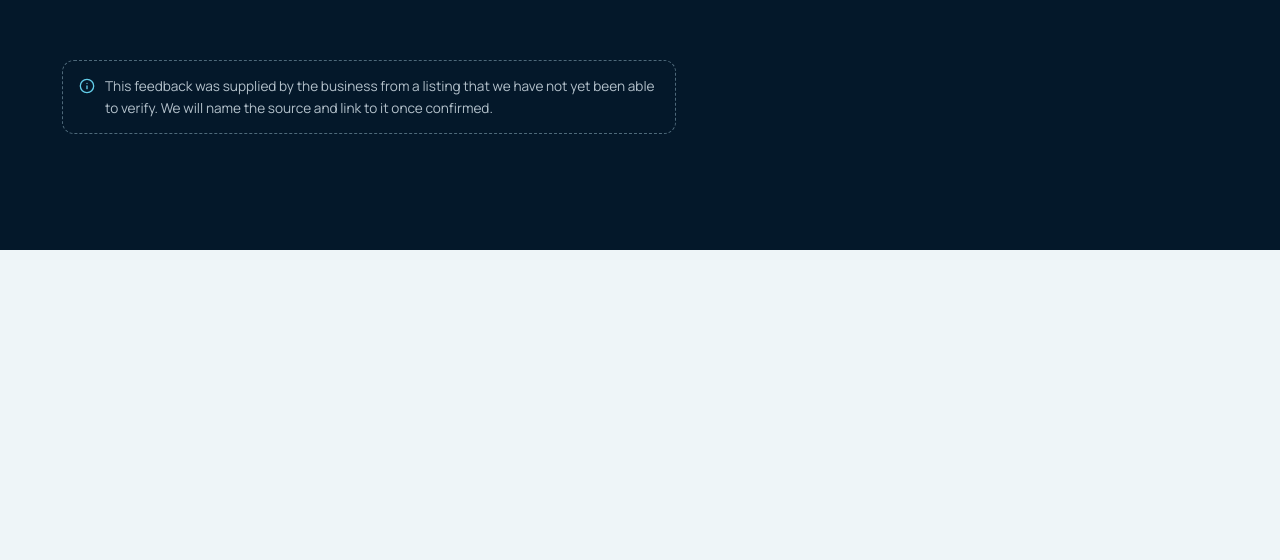
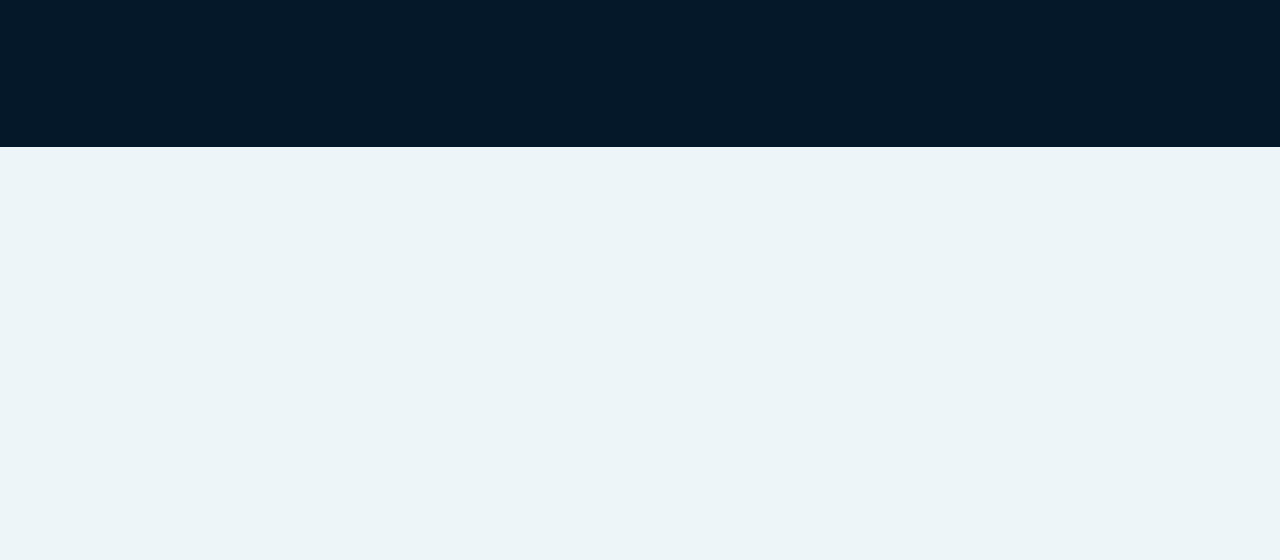
Before and after one commit to faisalahmad7/Alfa-Refrigeration-landing-page, a React (Vite) app: page / in a window 1280 px wide. Shown: the part 8913-9473 px from the top of the page. Built offline with nearby package versions, Linux system fonts and the light colour scheme.

Commit message:
Remove internal source notes from customer feedback section

```diff
--- a/src/components/Reviews.jsx
+++ b/src/components/Reviews.jsx
@@ -1,10 +1,7 @@
-import { LuInfo } from 'react-icons/lu';
 import Reveal from './Reveal.jsx';
 import SectionHeader from './SectionHeader.jsx';
 import { reviews } from '../data/business.js';
 
-// Reviews are shown ONLY with honest labelling. Until the owner provides the original
-// listing link, they are marked as pending verification and no platform is named.
 export default function Reviews() {
   return (
     <section className="section section--ink reviews">
@@ -18,27 +15,10 @@ export default function Reviews() {
           {reviews.items.map((text, i) => (
             <Reveal as="figure" className="review" delay={i * 80} key={text}>
               <blockquote>{text}</blockquote>
-              <figcaption>
-                {reviews.verified && reviews.source ? (
-                  <a href={reviews.source.url} target="_blank" rel="noopener noreferrer">
-                    Customer review on {reviews.source.name}
-                  </a>
-                ) : (
-                  'Customer feedback · source pending verification'
-                )}
-              </figcaption>
+              <figcaption>Customer feedback</figcaption>
             </Reveal>
           ))}
         </div>
-        {!reviews.verified && (
-          <p className="review-note">
-            <LuInfo size={16} aria-hidden="true" />
-            <span>
-              This feedback was supplied by the business from a listing that we have not yet been able to
-              verify. We will name the source and link to it once confirmed.
-            </span>
-          </p>
-        )}
       </div>
     </section>
   );
```
